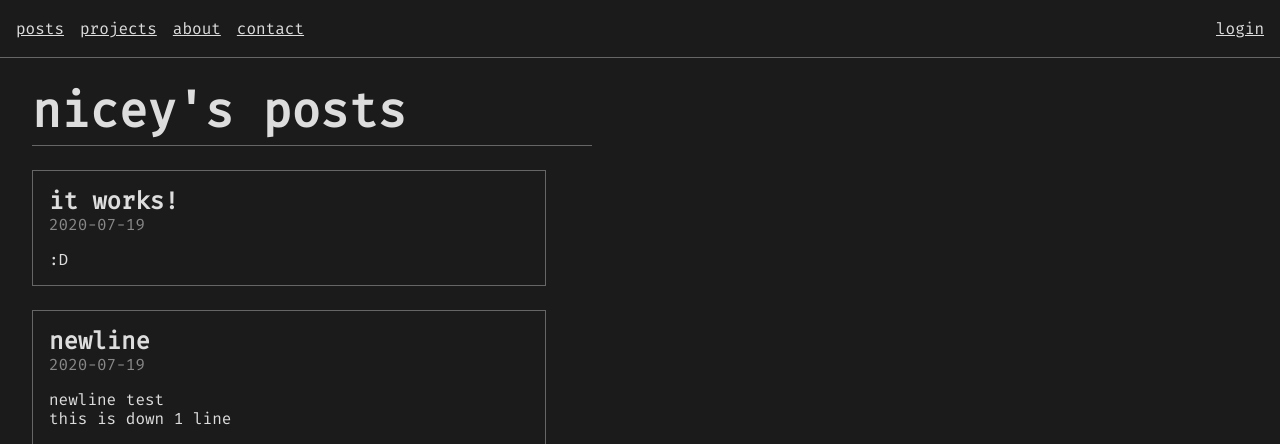
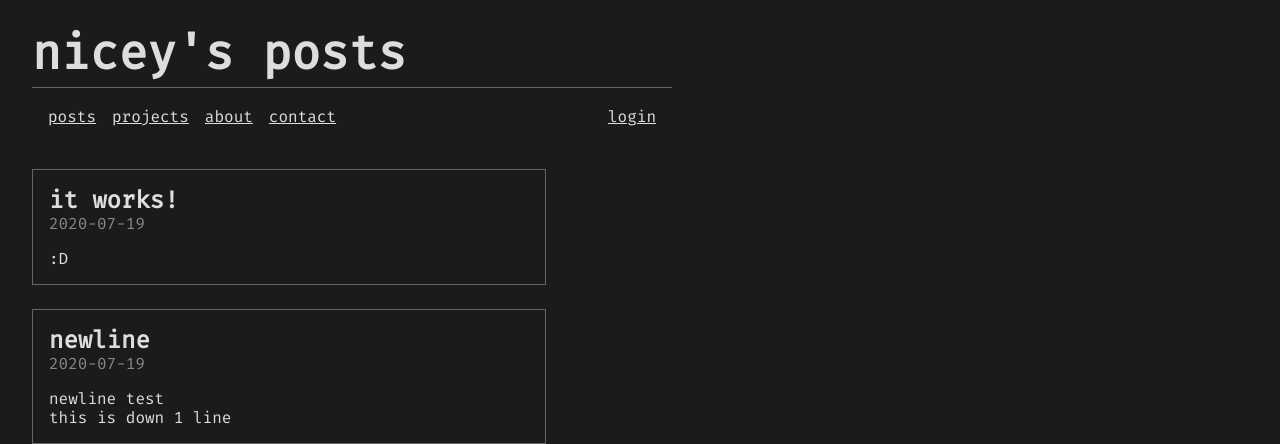
Before and after one commit to nicey0/website, a Flask app: page / in a window 1280 px wide. Shown: the top 444 px of the page. Run offline with Flask 2, Linux system fonts and the light colour scheme; data comes from the database, SQL or seed files in the repository.

Commit message:
better header with title n stuff

```diff
--- a/website/static/base.css
+++ b/website/static/base.css
@@ -16,11 +16,21 @@ html, body {
     background-color: var(--main);
 }
 
+/* HEADER */
+header {
+    margin-left: 2rem;
+}
+header h1 {
+    font-size: 3rem;
+    margin-top: 1.5rem;
+    margin-bottom: 0.3rem;
+}
+
 /* NAVBAR */
-
 nav {
+    max-width: 40rem;
     padding: 1.2rem 0;
-    border-bottom: 1px solid var(--white);
+    border-top: 1px solid var(--white);
 }
 
 nav ul {
@@ -44,18 +54,6 @@ nav li.right {
 /* MAIN */
 main {
     margin: 0 2rem;
-}
-
-main h1 {
-    font-size: 3rem;
-    margin-top: 1.5rem;
-    margin-bottom: 0.3rem;
-}
-
-main div.separator {
-    height: 1px;
-    max-width: 35rem;
-    background-color: var(--white);
 }
 
 /* NEW POST */
--- a/website/templates/base.html
+++ b/website/templates/base.html
@@ -16,6 +16,8 @@
     <!--<a id="nxfury" href="https://discord.gg/yEmqfBc">-->
     <!--<img src="{{ url_for('static', filename='nxfury.png') }}" alt="<nxfury invite>">-->
     <!--</a>-->
+    <header>
+        <h1>nicey's {% block header %}{% endblock header %}</h1>
         <nav>
             <ul>
                 <li><a href="{{ url_for('main.posts') }}">posts</a></li>
@@ -29,9 +31,8 @@
                 {% endif %}
             </ul>
         </nav>
+    </header>
     <main>
-        <h1>nicey's {% block header %}{% endblock header %}</h1>
-        <div class="separator"></div>
         {% block body %}{% endblock body %}
     </main>
 </body>
```
Lines whose indentation alone changed are shown as unchanged.
